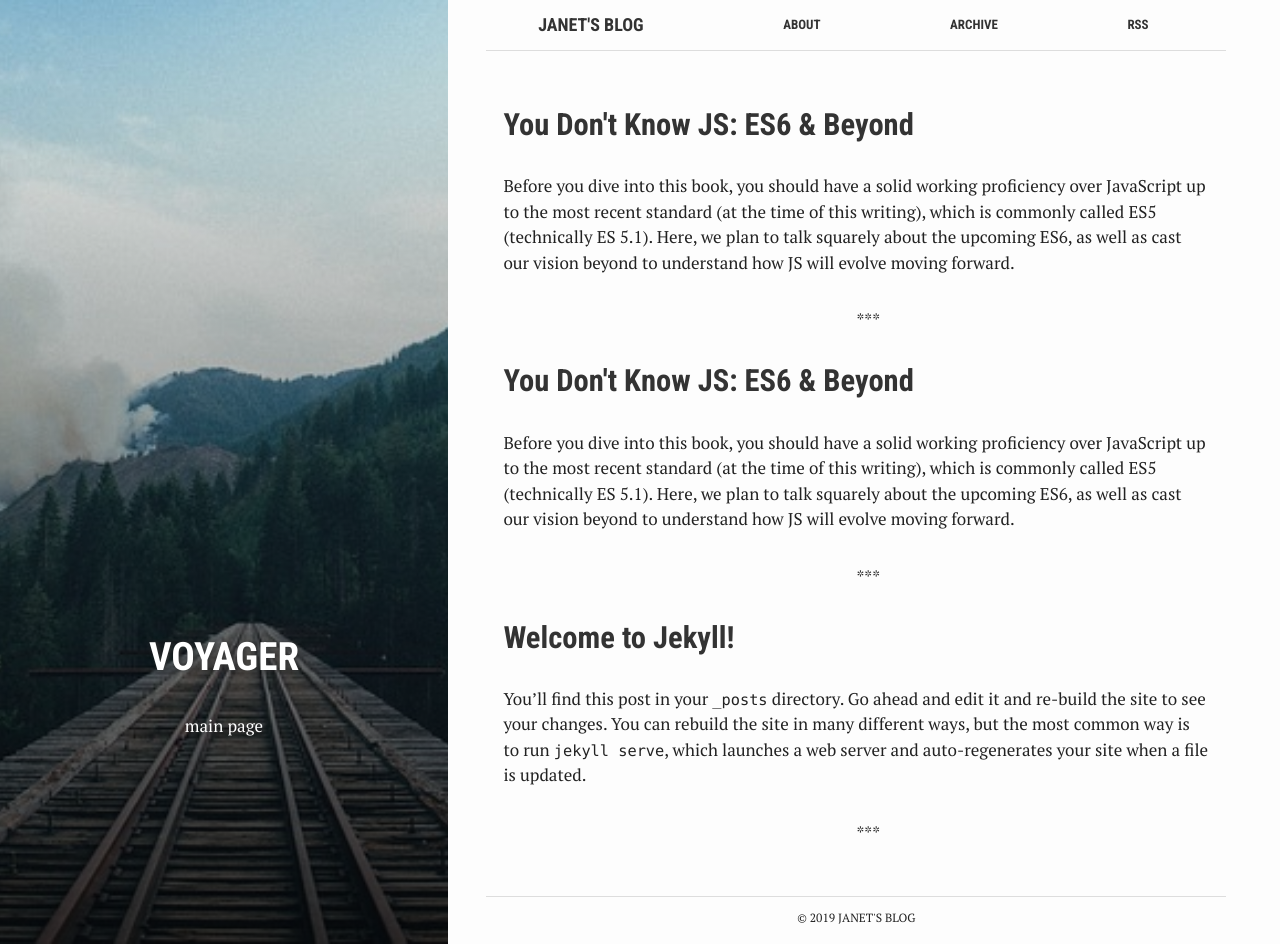
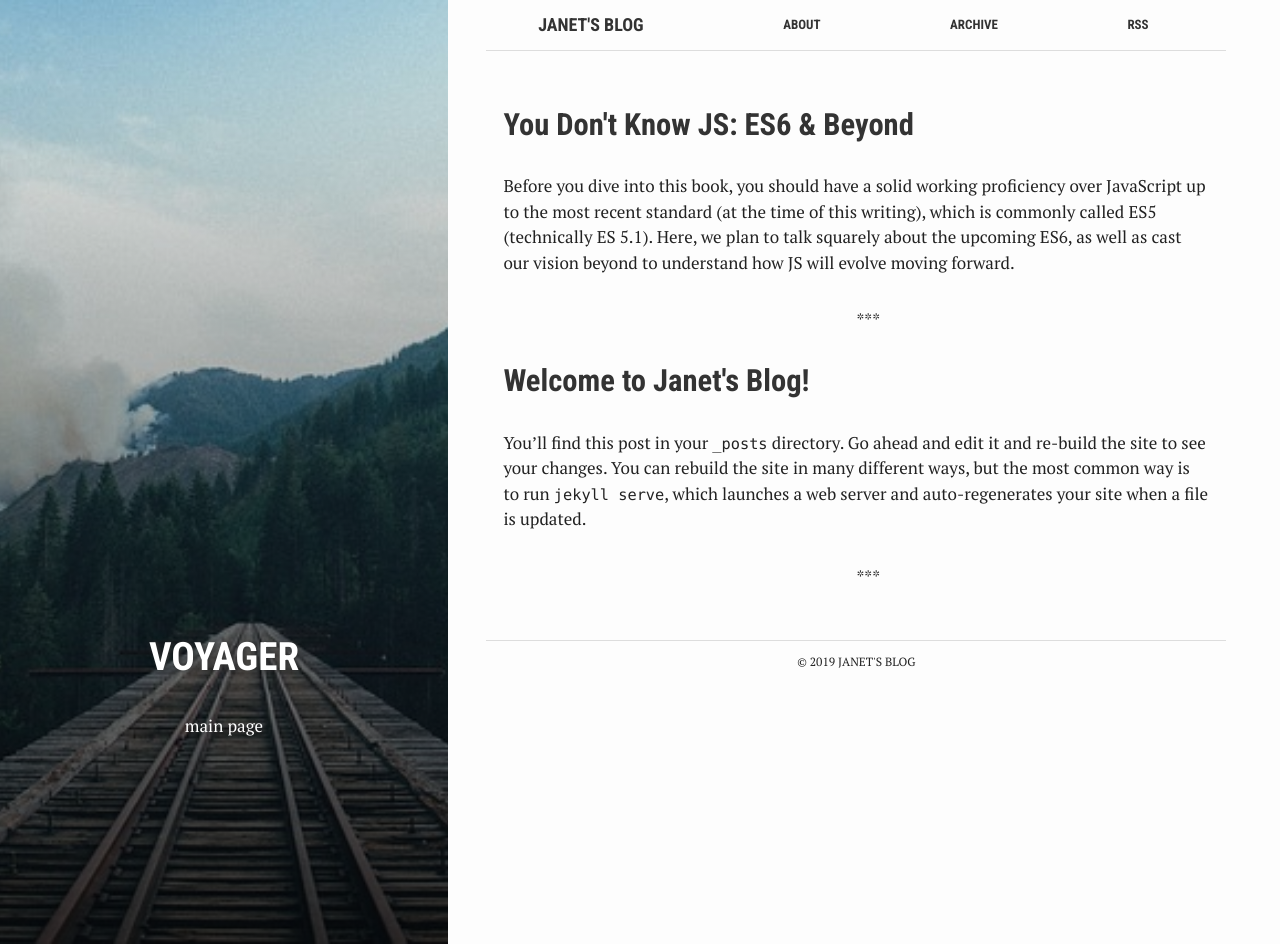
Before and after one commit to Janet-shmily/Janet-shmily.github.io, a Jekyll site: the page built from index.html, in a window 1280 px wide and 944 px high. Built offline with Jekyll 4.4.1, drawn with Linux system fonts in a browser that asks for light colours.

Commit message:
3rd commit

```diff
--- a/_posts/2016-06-28-welcome-to-jekyll.markdown
+++ b/_posts/2016-06-28-welcome-to-jekyll.markdown
@@ -1,12 +1,12 @@
 ---
 layout: post
-title:  "Welcome to Jekyll!"
-crawlertitle: "How to use jekyll"
-summary: "Jekyll default page"
+title:  "Welcome to Janet's Blog!"
+crawlertitle: "How to use blog"
+summary: "default page"
 date:   2016-06-28 23:09:47 +0700
 categories: posts
-tags: 'jekyll'
-author: redVi
+tags: 'blog'
+author: Janet
 ---
 You’ll find this post in your `_posts` directory. Go ahead and edit it and re-build the site to see your changes. You can rebuild the site in many different ways, but the most common way is to run `jekyll serve`, which launches a web server and auto-regenerates your site when a file is updated.
 
--- a/_posts/2019-01-01-test.md
+++ /dev/null
@@ -1,41 +0,0 @@
----
-bg: "tools.jpg"
-layout: post
-title:  "You Don't Know JS: ES6 & Beyond"
-crawlertitle: "About ES6"
-summary: "What's new in ES6"
-date:   2016-06-29 20:09:47 +0700
-categories: posts
-tags: ['front-end']
-author: redVi
----
-Before you dive into this book, you should have a solid working proficiency over JavaScript up to the most recent standard (at the time of this writing), which is commonly called ES5 (technically ES 5.1). Here, we plan to talk squarely about the upcoming ES6, as well as cast our vision beyond to understand how JS will evolve moving forward.
-
-If you are still looking for confidence with JavaScript, I highly recommend you read the other titles in this series first:
-
-Up & Going: Are you new to programming and JS? This is the roadmap you need to consult as you start your learning journey.
-
-- Up & Going
-- Scope & Closures
-- this & Object Prototypes
-- Types & Grammar
-- Async & Performance
-
-[![railroad]({{ site.images | relative_url }}/rails.jpg)]({{ site.images | relative_url }}/rails.jpg)
-
-If you've already read all those titles and you feel pretty comfortable with the topics they cover, it's time we dive into the evolution of JS to explore all the changes coming not only soon but farther over the horizon.
-
-## `let` Declarations
-
-However, we can now create declarations that are bound to any block, called (unsurprisingly) *block scoping*. This means all we need is a pair of `{ .. }` to create a scope. Instead of using var, which always declares variables attached to the enclosing function (or global, if top level) scope, use `let`:
-
-{% highlight js %}
-var a = 2;
-
-{
-    let a = 3;
-    console.log( a );   // 3
-}
-
-console.log( a );       // 2
-{% endhighlight %}
```
